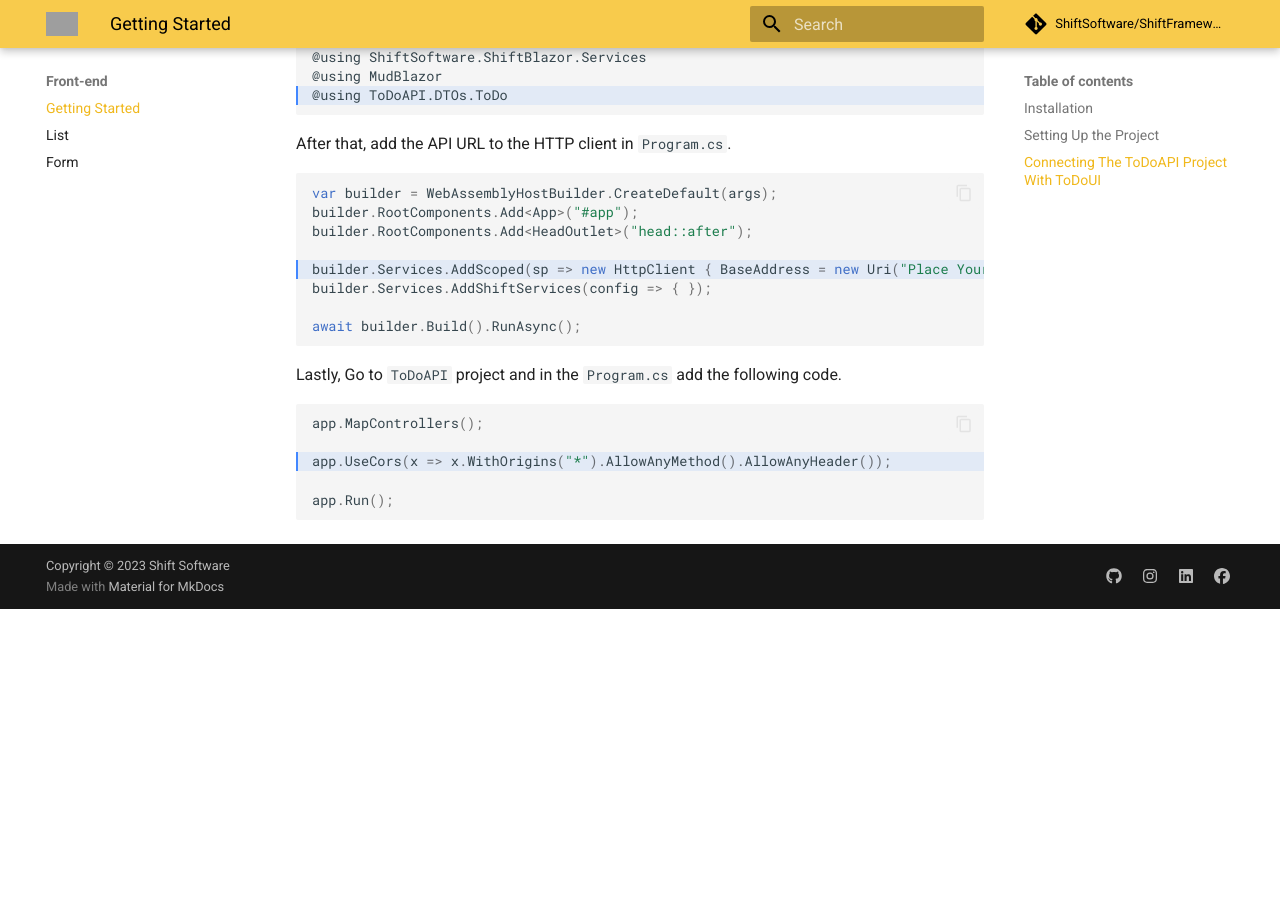
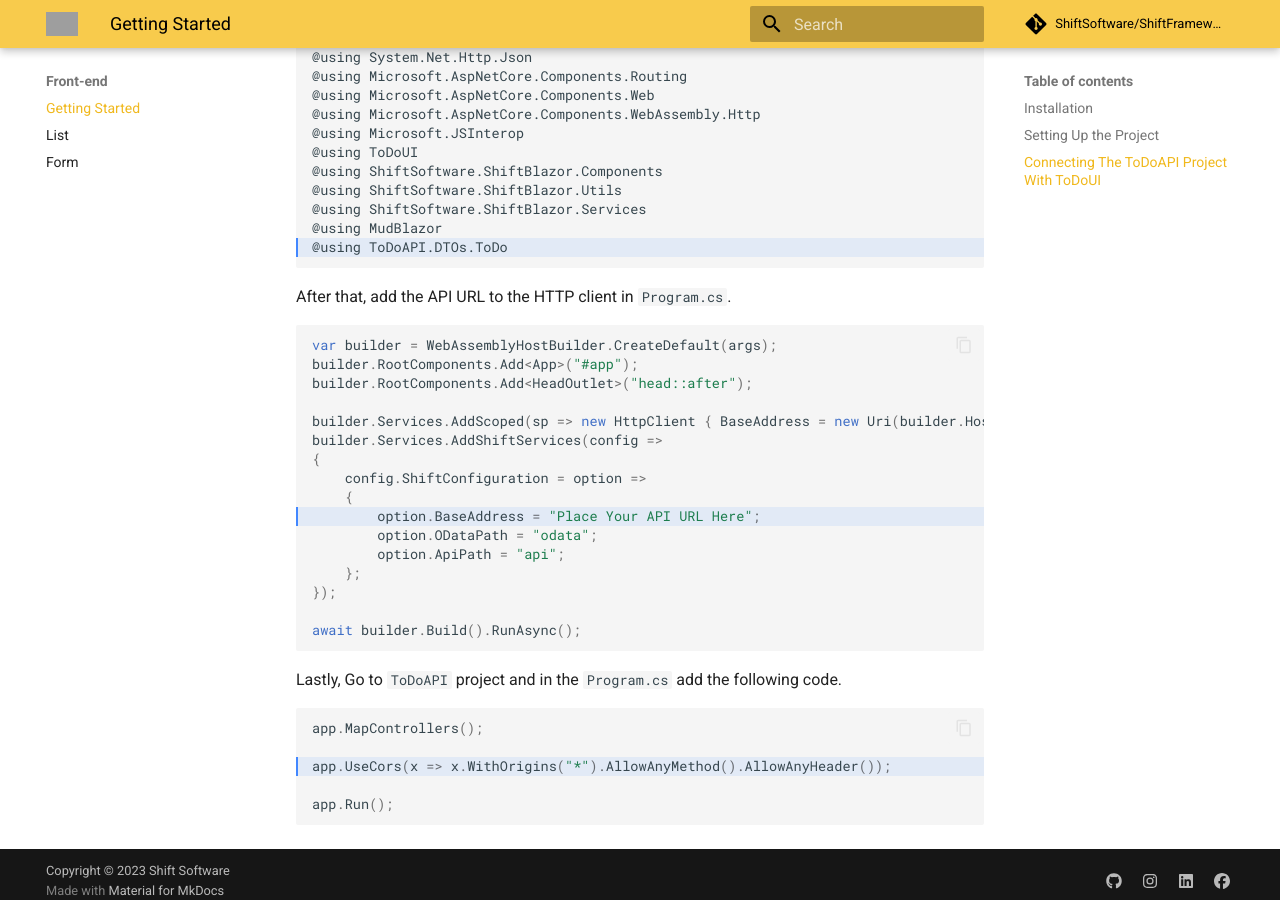
Before and after one commit to ShiftSoftware/ShiftFrameworkWebsite, an MkDocs documentation site: the page built from docs/front-end/getting-started.md, in a window 1280 px wide and 900 px high, scrolled down 3324 px. Built offline with MkDocs 1.6.1 and Material for MkDocs 9.7.7, drawn with Linux system fonts in a browser that asks for light colours; comment, search, counter and statistics services are not loaded; before the commit the page ends 3933 px from its top, so only the background shows below that; some of the changed text lies outside the part shown; grey boxes are pictures that could not be loaded.

Commit message:
Update front-end to Meet Latest Changes

````diff
--- a/docs/front-end/getting-started.md
+++ b/docs/front-end/getting-started.md
@@ -22,13 +22,21 @@ dotnet add package ShiftSoftware.ShiftBlazor --version 1.0.12-alpha
 
 First, go to ``Program.cs`` and add the Shift Services to the services.
 
-``` cs hl_lines="6"
+``` cs hl_lines="6-14"
 var builder = WebAssemblyHostBuilder.CreateDefault(args);
 builder.RootComponents.Add<App>("#app");
 builder.RootComponents.Add<HeadOutlet>("head::after");
 
 builder.Services.AddScoped(sp => new HttpClient { BaseAddress = new Uri(builder.HostEnvironment.BaseAddress) });
-builder.Services.AddShiftServices(config => { });
+builder.Services.AddShiftServices(config =>
+{
+    config.ShiftConfiguration = option =>
+    {
+        option.BaseAddress = builder.HostEnvironment.BaseAddress;
+        option.ODataPath = "odata";
+        option.ApiPath = "api";
+    };
+});
 
 await builder.Build().RunAsync();
 ```
@@ -157,13 +165,21 @@ Then, go to ``_imports.razor`` and add the folders of the DTOs that we will use
 
 After that, add the API URL to the HTTP client in ``Program.cs``.
 
-``` cs hl_lines="5"
+``` cs hl_lines="10"
 var builder = WebAssemblyHostBuilder.CreateDefault(args);
 builder.RootComponents.Add<App>("#app");
 builder.RootComponents.Add<HeadOutlet>("head::after");
 
-builder.Services.AddScoped(sp => new HttpClient { BaseAddress = new Uri("Place Your API URL Here") });
-builder.Services.AddShiftServices(config => { });
+builder.Services.AddScoped(sp => new HttpClient { BaseAddress = new Uri(builder.HostEnvironment.BaseAddress) });
+builder.Services.AddShiftServices(config =>
+{
+    config.ShiftConfiguration = option =>
+    {
+        option.BaseAddress = "Place Your API URL Here";
+        option.ODataPath = "odata";
+        option.ApiPath = "api";
+    };
+});
 
 await builder.Build().RunAsync();
 ```
````
Also changed, not shown: docs/front-end/form.md (+1 -1 lines), docs/front-end/list.md (+1 -1 lines).
